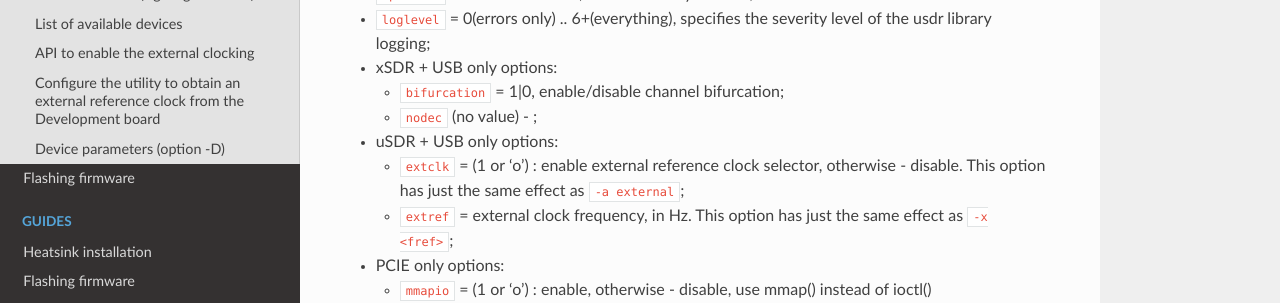
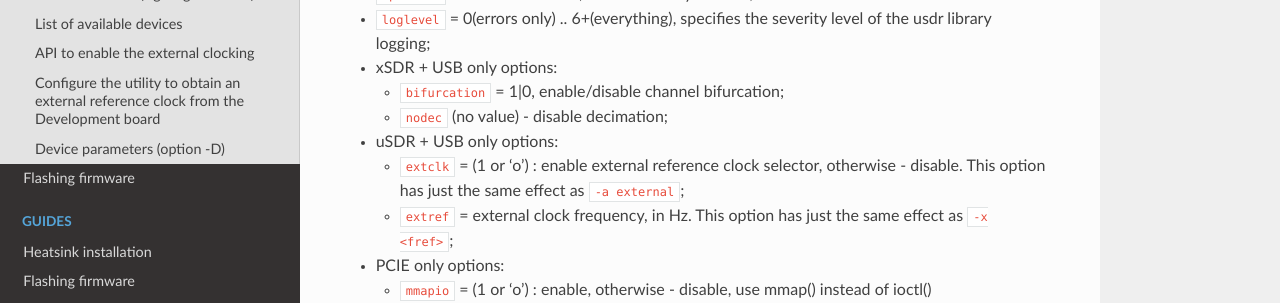
Before and after one commit to wavelet-lab/docs, a Sphinx documentation site: the page built from source/software/usdr_dm_create.rst, in a window 1280 px wide and 900 px high, scrolled down 6578 px. Shown: the part 408-711 px from the top of the window. Built offline with Sphinx 7.4.7 and the Read the Docs theme 3.1.0, drawn with Linux system fonts in a browser that asks for light colours.

Commit message:
Update usdr_dm_create.rst

```diff
--- a/source/software/usdr_dm_create.rst
+++ b/source/software/usdr_dm_create.rst
@@ -248,7 +248,7 @@ Available device parameters:
 * xSDR + USB only options:
 
   * ``bifurcation`` = 1|0, enable/disable channel bifurcation;
-  * ``nodec`` (no value) - ;
+  * ``nodec`` (no value) - disable decimation;
 * uSDR + USB only options:
 
   * ``extclk`` = (1 or 'o') : enable external reference clock selector, otherwise - disable. This option has just the same effect as ``-a external``;
```
